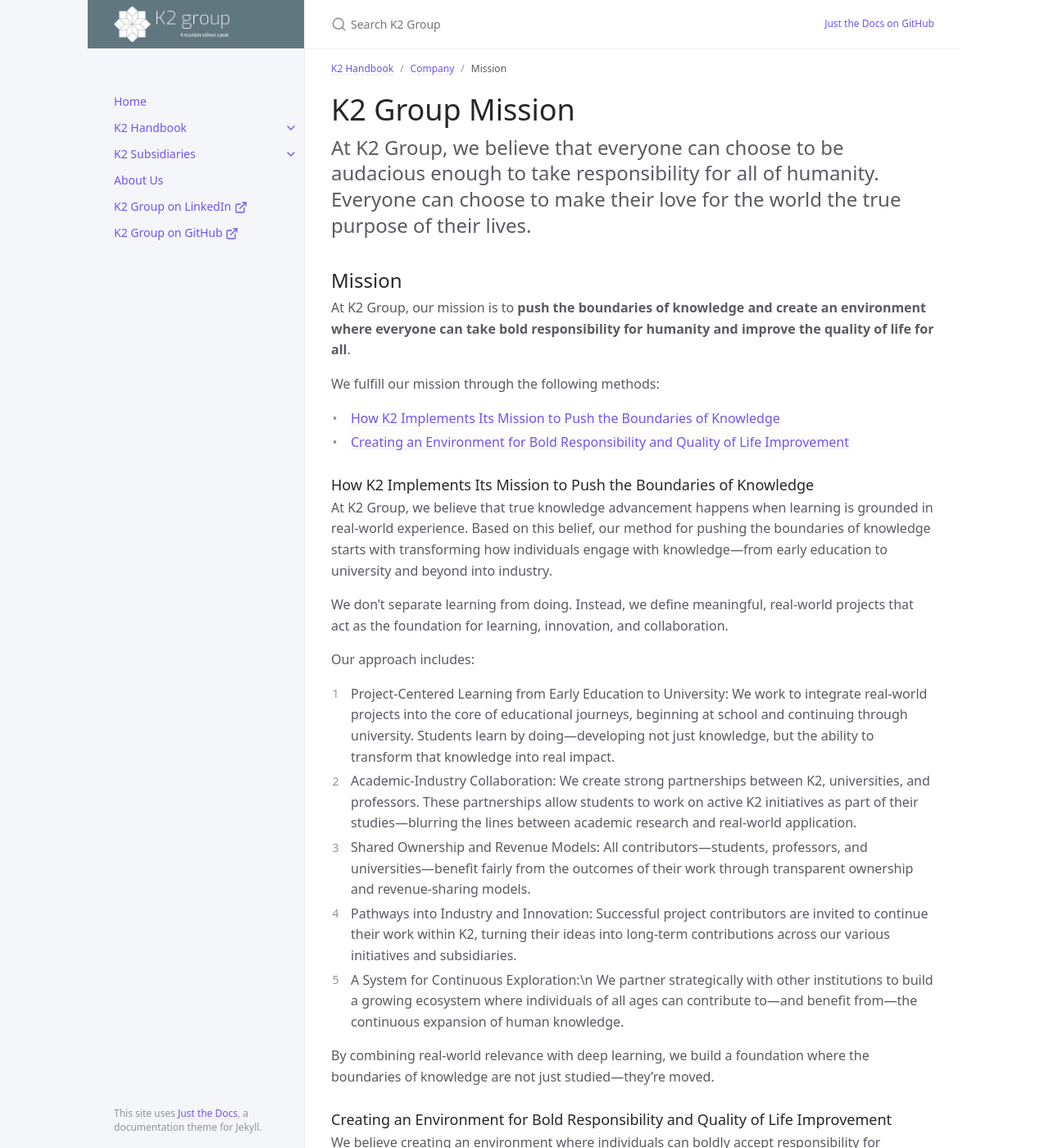
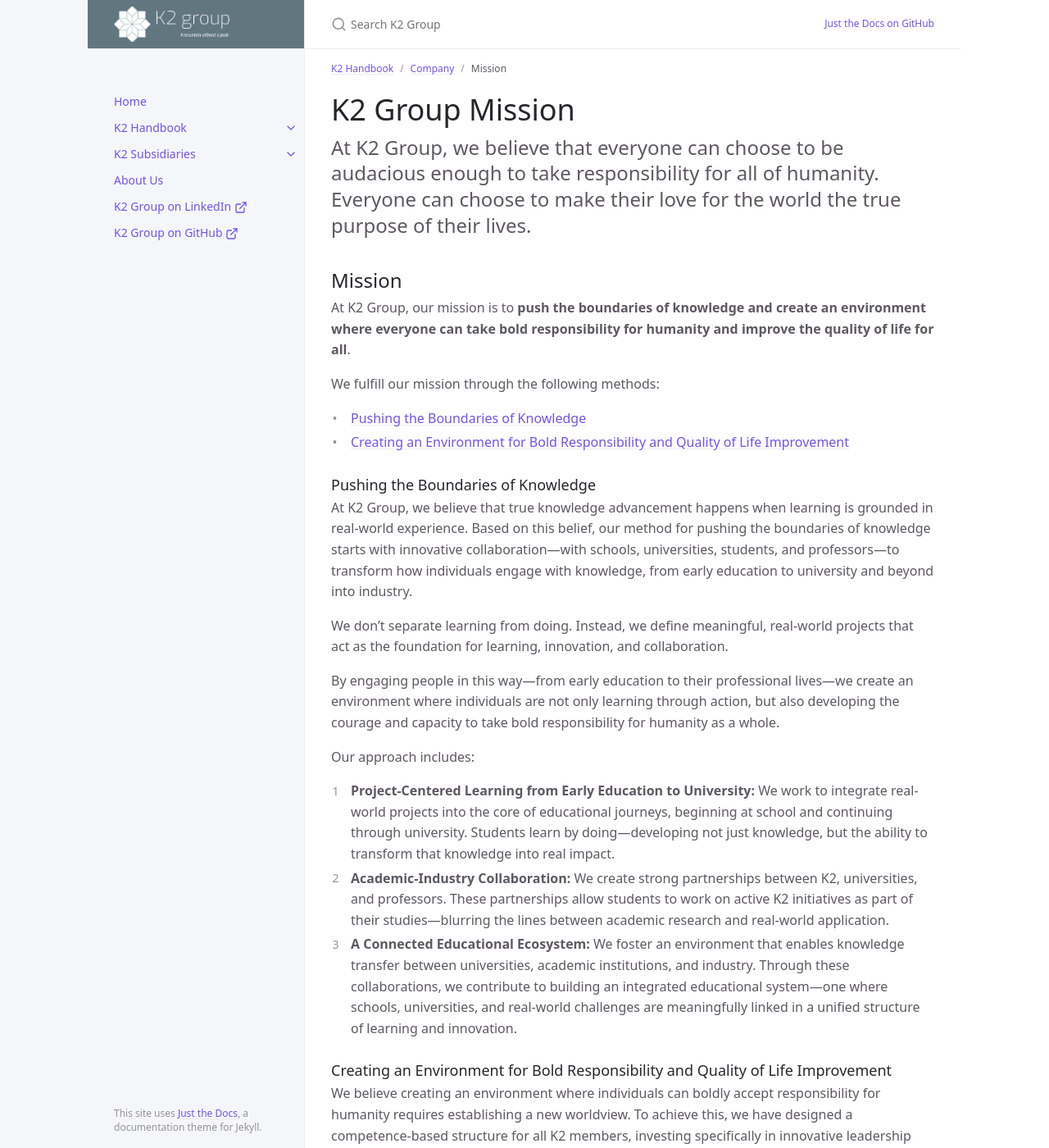
Before and after one commit to K2-Groups/k2-groups.github.io, a Jekyll site: the page built from docs/k2-handbook/company/mission.md, in a window 1280 px wide and 1400 px high. Shown: the whole window at 82% size. Built offline with Jekyll 4.4.1, drawn with Linux system fonts in a browser that asks for light colours; cached includes are drawn as plain includes.

Commit message:
Update mission.md

```diff
--- a/docs/k2-handbook/company/mission.md
+++ b/docs/k2-handbook/company/mission.md
@@ -15,23 +15,21 @@ At K2 Group, our mission is to **push the boundaries of knowledge and create an
 
 We fulfill our mission through the following methods:
 
-- [How K2 Implements Its Mission to Push the Boundaries of Knowledge](#how-k2-implements-its-mission-to-push-the-boundaries-of-knowledge)
+- [Pushing the Boundaries of Knowledge](#pushing-the-boundaries-of-knowledge)
 - [Creating an Environment for Bold Responsibility and Quality of Life Improvement](#creating-an-environment-for-bold-responsibility-and-quality-of-life-improvement)
 
-### How K2 Implements Its Mission to Push the Boundaries of Knowledge
-At K2 Group, we believe that true knowledge advancement happens when learning is grounded in real-world experience. Based on this belief, our method for pushing the boundaries of knowledge starts with transforming how individuals engage with knowledge—from early education to university and beyond into industry.
+### Pushing the Boundaries of Knowledge
+At K2 Group, we believe that true knowledge advancement happens when learning is grounded in real-world experience. Based on this belief, our method for pushing the boundaries of knowledge starts with innovative collaboration—with schools, universities, students, and professors—to transform how individuals engage with knowledge, from early education to university and beyond into industry.
 
-We don't separate learning from doing. Instead, we define meaningful, real-world projects that act as the foundation for learning, innovation, and collaboration.
+We don’t separate learning from doing. Instead, we define meaningful, real-world projects that act as the foundation for learning, innovation, and collaboration.
+
+By engaging people in this way—from early education to their professional lives—we create an environment where individuals are not only learning through action, but also developing the courage and capacity to take bold responsibility for humanity as a whole.
 
 Our approach includes:
 
-1. Project-Centered Learning from Early Education to University: We work to integrate real-world projects into the core of educational journeys, beginning at school and continuing through university. Students learn by doing—developing not just knowledge, but the ability to transform that knowledge into real impact.
-2. Academic-Industry Collaboration: We create strong partnerships between K2, universities, and professors. These partnerships allow students to work on active K2 initiatives as part of their studies—blurring the lines between academic research and real-world application.
-3. Shared Ownership and Revenue Models: All contributors—students, professors, and universities—benefit fairly from the outcomes of their work through transparent ownership and revenue-sharing models.
-4. Pathways into Industry and Innovation: Successful project contributors are invited to continue their work within K2, turning their ideas into long-term contributions across our various initiatives and subsidiaries.
-5. A System for Continuous Exploration:\n We partner strategically with other institutions to build a growing ecosystem where individuals of all ages can contribute to—and benefit from—the continuous expansion of human knowledge.
-
-By combining real-world relevance with deep learning, we build a foundation where the boundaries of knowledge are not just studied—they’re moved.
+1. **Project-Centered Learning from Early Education to University:** We work to integrate real-world projects into the core of educational journeys, beginning at school and continuing through university. Students learn by doing—developing not just knowledge, but the ability to transform that knowledge into real impact.
+2. **Academic-Industry Collaboration:** We create strong partnerships between K2, universities, and professors. These partnerships allow students to work on active K2 initiatives as part of their studies—blurring the lines between academic research and real-world application.
+3. **A Connected Educational Ecosystem:** We foster an environment that enables knowledge transfer between universities, academic institutions, and industry. Through these collaborations, we contribute to building an integrated educational system—one where schools, universities, and real-world challenges are meaningfully linked in a unified structure of learning and innovation.
 
 ### Creating an Environment for Bold Responsibility and Quality of Life Improvement
 We believe creating an environment where individuals can boldly accept responsibility for humanity requires establishing a new worldview. To achieve this, we have designed a competence-based structure for all K2 members, investing specifically in innovative leadership education to help each individual understand and embody these principles.
```
